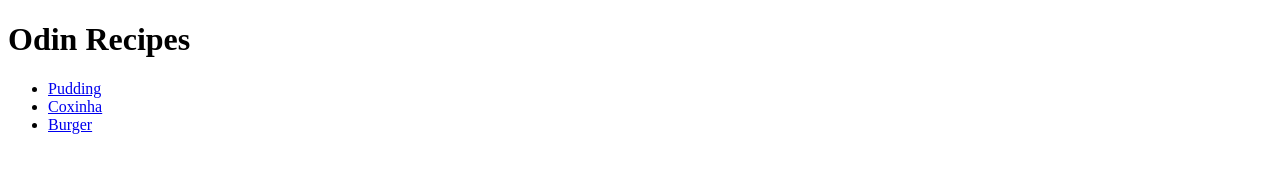
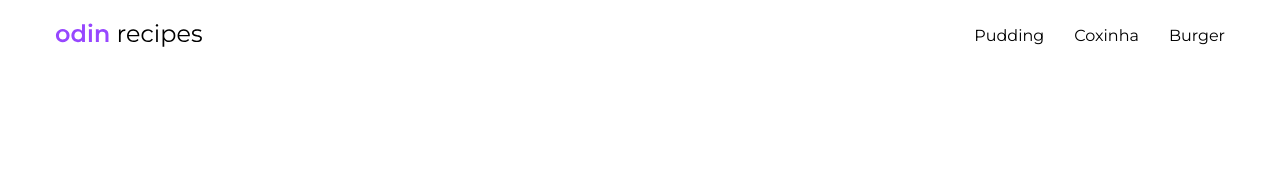
Before and after one commit to t-dlsantos/odin-recipes, a plain HTML site: page index.html in a window 1280 px wide. Drawn offline with Linux system fonts and the light colour scheme.

Commit message:
feat: stylize header

```diff
--- a/css/style.css
+++ b/css/style.css
@@ -0,0 +1,38 @@
+@import url('https://fonts.googleapis.com/css2?family=Montserrat:wght@100;200;300;400;500;600;700;800;900&display=swap');
+
+* {
+    padding: 0;
+    margin: 0;
+    box-sizing: border-box;
+    font-family: Montserrat, sans-serif;
+}
+
+.header {
+    display: flex;
+    align-items: center;
+    justify-content: center;
+    height: 70px;
+}
+
+nav {
+    display: flex;
+    align-items: center;
+    width: 1170px;
+    justify-content: space-between;
+}
+
+.recipes-links {
+    display: flex;
+    gap: 30px;
+}
+
+.recipes-links li {
+    list-style: none;
+}
+
+a {
+    color: black;
+    text-decoration: none;
+    font-size: 16px;
+    font-weight: 400;
+}
--- a/index.html
+++ b/index.html
@@ -7,11 +7,15 @@
     </head>
 
     <body>
-        <h1>Odin Recipes</h1>
-        <ul>
-            <li><a href="./recipes/pudding.html">Pudding</a></li>
-            <li><a href="./recipes/coxinha.html">Coxinha</a></li>
-            <li><a href="./recipes/burger.html">Burger</a></li>
-        </ul>
+        <div class="header">
+            <nav>
+                <img class="logo-name" src="./images/odin recipes.svg">
+                <ul class="recipes-links">
+                    <li><a href="./recipes/pudding.html">Pudding</a></li>
+                    <li><a href="./recipes/coxinha.html">Coxinha</a></li>
+                    <li><a href="./recipes/burger.html">Burger</a></li>
+                </ul>
+            </nav>
+        </div>
     </body>
 </html>
```
Also changed, not shown: images/odin recipes.svg (added).
